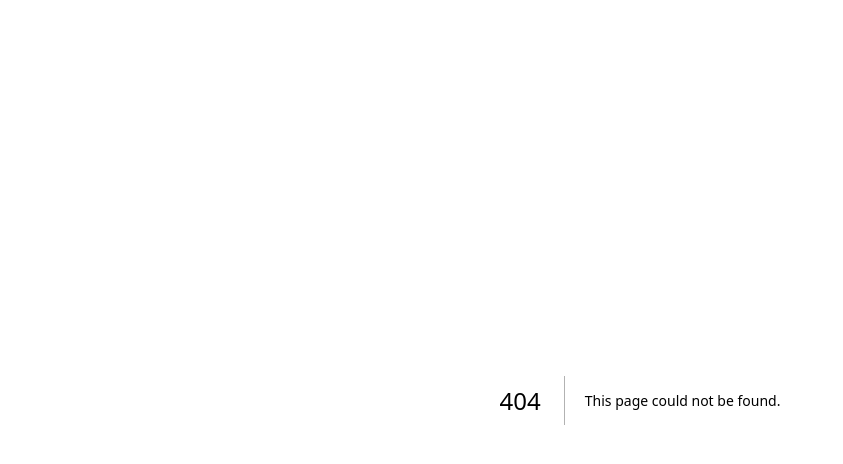
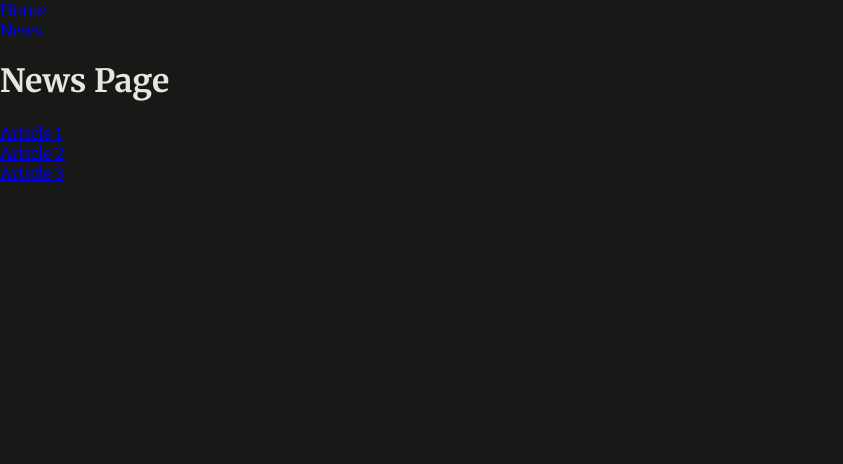
Before and after one commit to judo2000/routing-app, a Next.js app: page /news in a window 1280 px wide. Before the commit this address had no page. Shown: the top 464 px of the page, without its empty margins (0-843 px from the left). Built offline with nearby package versions, Linux system fonts and the light colour scheme.

Commit message:
Create news and article pages and main header

```diff
--- a/app/layout.js
+++ b/app/layout.js
@@ -1,14 +1,18 @@
-import './globals.css';
+import MainHeader from "@/comonents/main-header";
+import "./globals.css";
 
 export const metadata = {
-  title: 'Next.js Page Routing & Rendering',
-  description: 'Learn how to route to different pages.',
-}
+  title: "Next.js Page Routing & Rendering",
+  description: "Learn how to route to different pages.",
+};
 
 export default function RootLayout({ children }) {
- return (
+  return (
     <html lang="en">
-      <body>{children}</body>
+      <body>
+        <MainHeader />
+        {children}
+      </body>
     </html>
-  )
+  );
 }
--- /dev/null
+++ b/app/news/page.js
@@ -0,0 +1,20 @@
+import Link from "next/link";
+
+export default function NewsPage() {
+  return (
+    <>
+      <h1>News Page</h1>
+      <ul>
+        <li>
+          <Link href="/news/article-1">Article 1</Link>
+        </li>
+        <li>
+          <Link href="/news/article-2">Article 2</Link>
+        </li>
+        <li>
+          <Link href="/news/article-3">Article 3</Link>
+        </li>
+      </ul>
+    </>
+  );
+}
--- /dev/null
+++ b/comonents/main-header.js
@@ -0,0 +1,14 @@
+import Link from "next/link";
+
+export default function MainHeader() {
+  return (
+    <ul>
+      <li>
+        <Link href="/">Home</Link>
+      </li>
+      <li>
+        <Link href="/news">News</Link>
+      </li>
+    </ul>
+  );
+}
```
Also changed, not shown: app/news/[article]/page.js (added, +8 -0 lines).
